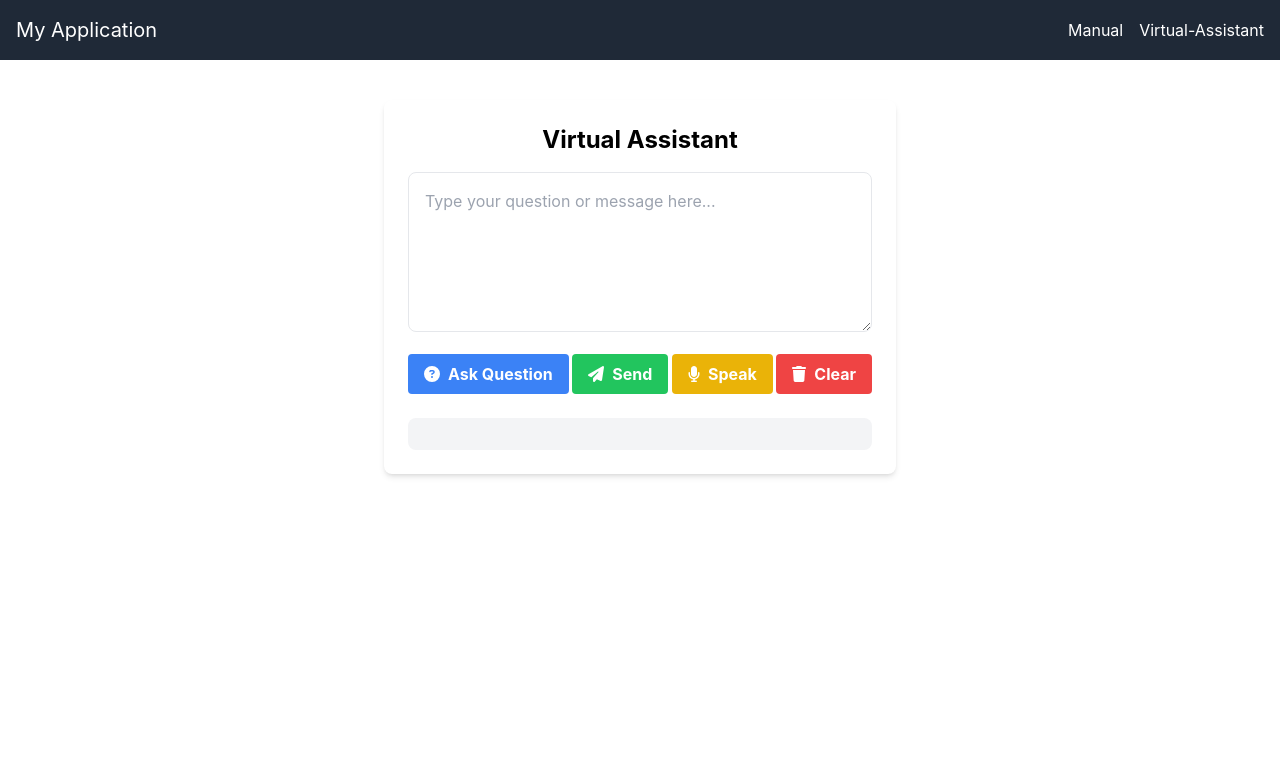
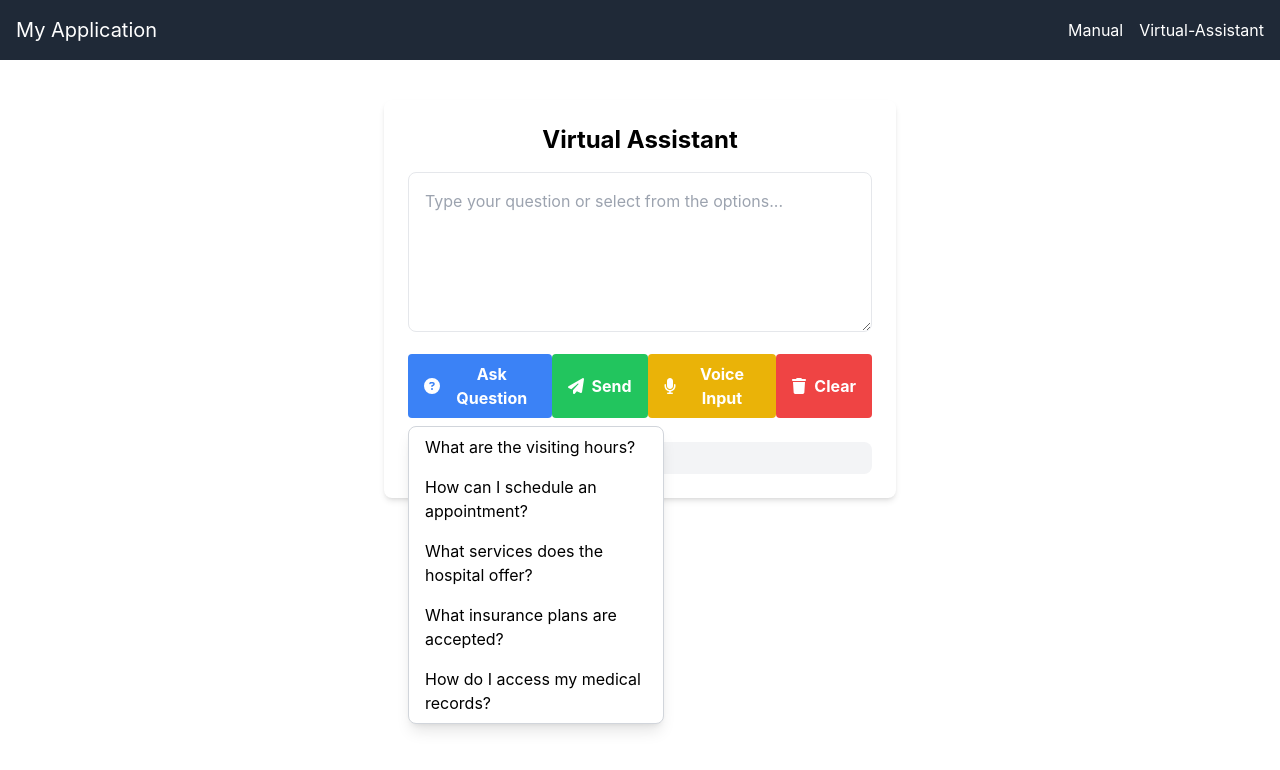
Before and after one commit to lavuchandu169/APPLIED-RESEARCH-METHODS, a React (Create React App) app in the folder my-app/: page /va in a window 1280 px wide. Both pictures are taken after a click on the button "Ask Question". Shown: the top 770 px of the page. Built offline with nearby package versions, Linux system fonts and the light colour scheme.

Commit message:
Update VA.js

```diff
--- a/my-app/src/components/VA.js
+++ b/my-app/src/components/VA.js
@@ -6,59 +6,72 @@ import {
   faQuestionCircle,
   faTrash,
 } from "@fortawesome/free-solid-svg-icons";
-import axios from "axios"; // Import Axios for API calls
+import axios from "axios";
 
 const VA = () => {
   const [inputText, setInputText] = useState("");
-  const [chatHistory, setChatHistory] = useState([]); // To maintain chat history
-  const [loading, setLoading] = useState(false); // Loading state for API calls
+  const [chatHistory, setChatHistory] = useState([]);
+  const [loading, setLoading] = useState(false);
+  const [dropdownVisible, setDropdownVisible] = useState(false);
 
-  // Handle the Ask Question functionality
-  const handleAskQuestion = async () => {
-    if (inputText.trim() === "") return; // Do nothing if input is empty
+  // Predefined questions
+  const predefinedQuestions = [
+    "What are the visiting hours?",
+    "How can I schedule an appointment?",
+    "What services does the hospital offer?",
+    "What insurance plans are accepted?",
+    "How do I access my medical records?",
+  ];
+
+  // Toggle dropdown visibility
+  const toggleDropdown = () => {
+    setDropdownVisible(!dropdownVisible);
+  };
+
+  // Handle selection of a predefined question
+  const handleQuestionSelect = (question) => {
+    setInputText(question);
+    setDropdownVisible(false);
+  };
+
+  // Handle sending the question to the backend
+  const handleSend = async () => {
+    if (inputText.trim() === "") return;
 
     try {
-      setLoading(true); // Set loading to true while processing
-
-      // Add user input to chat history
+      setLoading(true);
       setChatHistory((prev) => [...prev, { role: "user", content: inputText }]);
 
-      // Send the input to the backend
-      const response = await axios.post("http://localhost:5001/chatbot", {
-        message: inputText,
-      });
+      const response = await axios.post(
+        "http://localhost:5001/chatbot",
+        { message: inputText },
+        { headers: { "Content-Type": "application/json" } }
+      );
 
-      // Add assistant's reply to chat history
       setChatHistory((prev) => [
         ...prev,
         { role: "assistant", content: response.data.reply },
       ]);
 
-      setInputText(""); // Clear input text
+      setInputText("");
     } catch (error) {
       console.error("Error communicating with the assistant:", error);
       alert("Failed to communicate with the assistant. Please try again later.");
     } finally {
-      setLoading(false); // Set loading back to false
+      setLoading(false);
     }
-  };
-
-  // Send button functionality
-  const handleSend = () => {
-    handleAskQuestion();
-  };
-
-  // Speak functionality using browser's speech synthesis
-  const handleSpeak = () => {
-    if (inputText.trim() === "") return;
-    const utterance = new SpeechSynthesisUtterance(inputText);
-    window.speechSynthesis.speak(utterance);
   };
 
   // Clear the input and chat history
   const handleClear = () => {
     setInputText("");
     setChatHistory([]);
+  };
+
+  // Handle voice input (placeholder function)
+  const handleVoiceInput = () => {
+    // Implement voice input functionality here
+    console.log("Voice input feature is not yet implemented.");
   };
 
   return (
@@ -68,38 +81,55 @@ const VA = () => {
       {/* Input area */}
       <textarea
         className="w-full h-40 border rounded-lg p-4 text-gray-700 focus:outline-none focus:ring-2 focus:ring-blue-500"
-        placeholder="Type your question or message here..."
+        placeholder="Type your question or select from the options..."
         value={inputText}
         onChange={(e) => setInputText(e.target.value)}
-        disabled={loading} // Disable input while loading
+        disabled={loading}
       />
 
       {/* Buttons */}
       <div className="flex justify-between mt-4">
-        <button
-          onClick={handleAskQuestion}
-          className="flex items-center bg-blue-500 hover:bg-blue-700 text-white font-bold py-2 px-4 rounded"
-          disabled={loading} // Disable button while loading
-        >
-          <FontAwesomeIcon icon={faQuestionCircle} className="mr-2" />
-          {loading ? "Asking..." : "Ask Question"}
-        </button>
+        <div className="relative">
+          <button
+            onClick={toggleDropdown}
+            className="flex items-center bg-blue-500 hover:bg-blue-700 text-white font-bold py-2 px-4 rounded"
+            disabled={loading}
+          >
+            <FontAwesomeIcon icon={faQuestionCircle} className="mr-2" />
+            {loading ? "Loading..." : "Ask Question"}
+          </button>
+          {/* Dropdown menu */}
+          {dropdownVisible && (
+            <ul className="absolute left-0 mt-2 w-64 bg-white border border-gray-300 rounded-lg shadow-lg z-10">
+              {predefinedQuestions.map((question, index) => (
+                <li
+                  key={index}
+                  className="px-4 py-2 hover:bg-gray-100 cursor-pointer"
+                  onClick={() => handleQuestionSelect(question)}
+                >
+                  {question}
+                </li>
+              ))}
+            </ul>
+          )}
+        </div>
 
         <button
           onClick={handleSend}
           className="flex items-center bg-green-500 hover:bg-green-700 text-white font-bold py-2 px-4 rounded"
-          disabled={loading} // Disable button while loading
+          disabled={loading}
         >
           <FontAwesomeIcon icon={faPaperPlane} className="mr-2" />
           {loading ? "Sending..." : "Send"}
         </button>
 
         <button
-          onClick={handleSpeak}
+          onClick={handleVoiceInput}
           className="flex items-center bg-yellow-500 hover:bg-yellow-700 text-white font-bold py-2 px-4 rounded"
+          disabled={loading}
         >
           <FontAwesomeIcon icon={faMicrophone} className="mr-2" />
-          Speak
+          Voice Input
         </button>
 
         <button
@@ -111,7 +141,7 @@ const VA = () => {
         </button>
       </div>
 
-      {/* Chat history display */}
+      {/* Chat history */}
       <div className="mt-6 p-4 bg-gray-100 rounded-lg max-h-60 overflow-y-auto">
         {chatHistory.map((entry, index) => (
           <div
```
